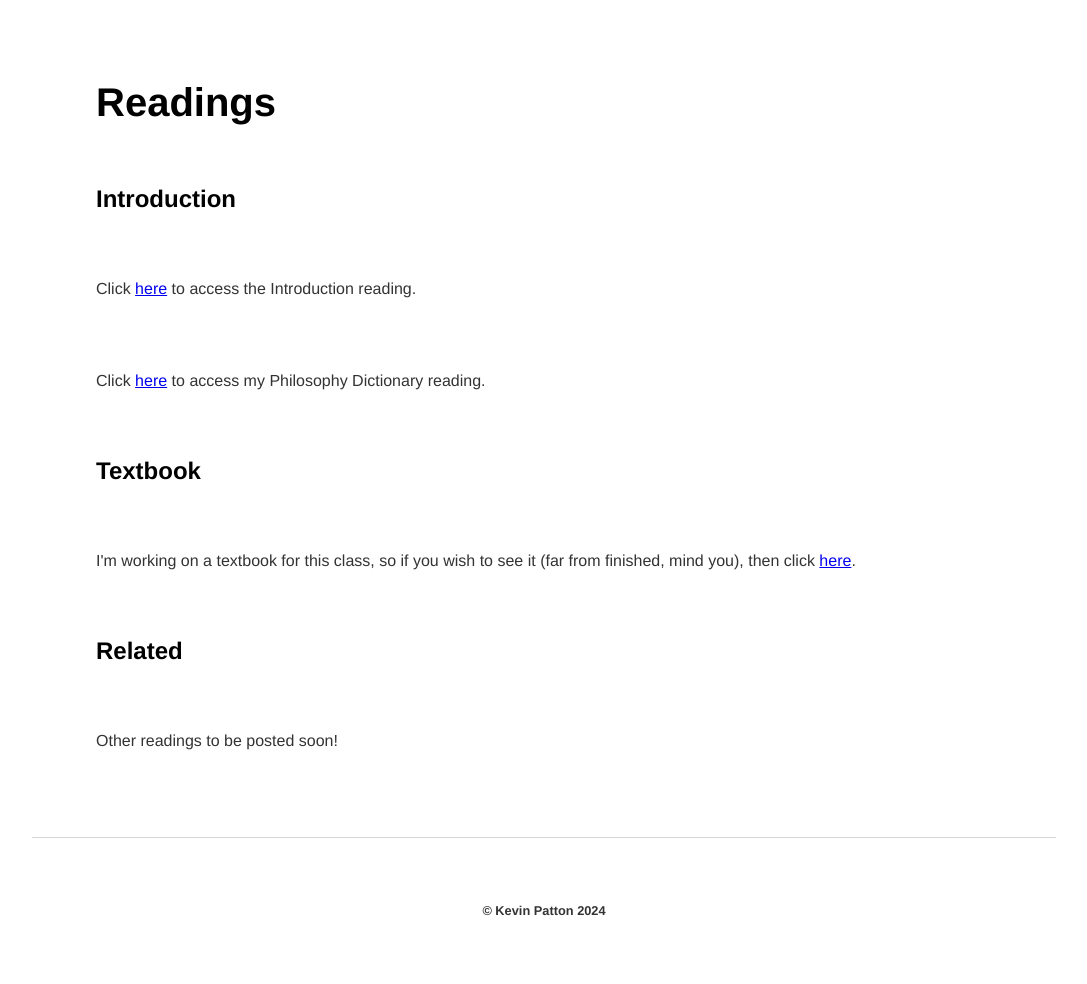
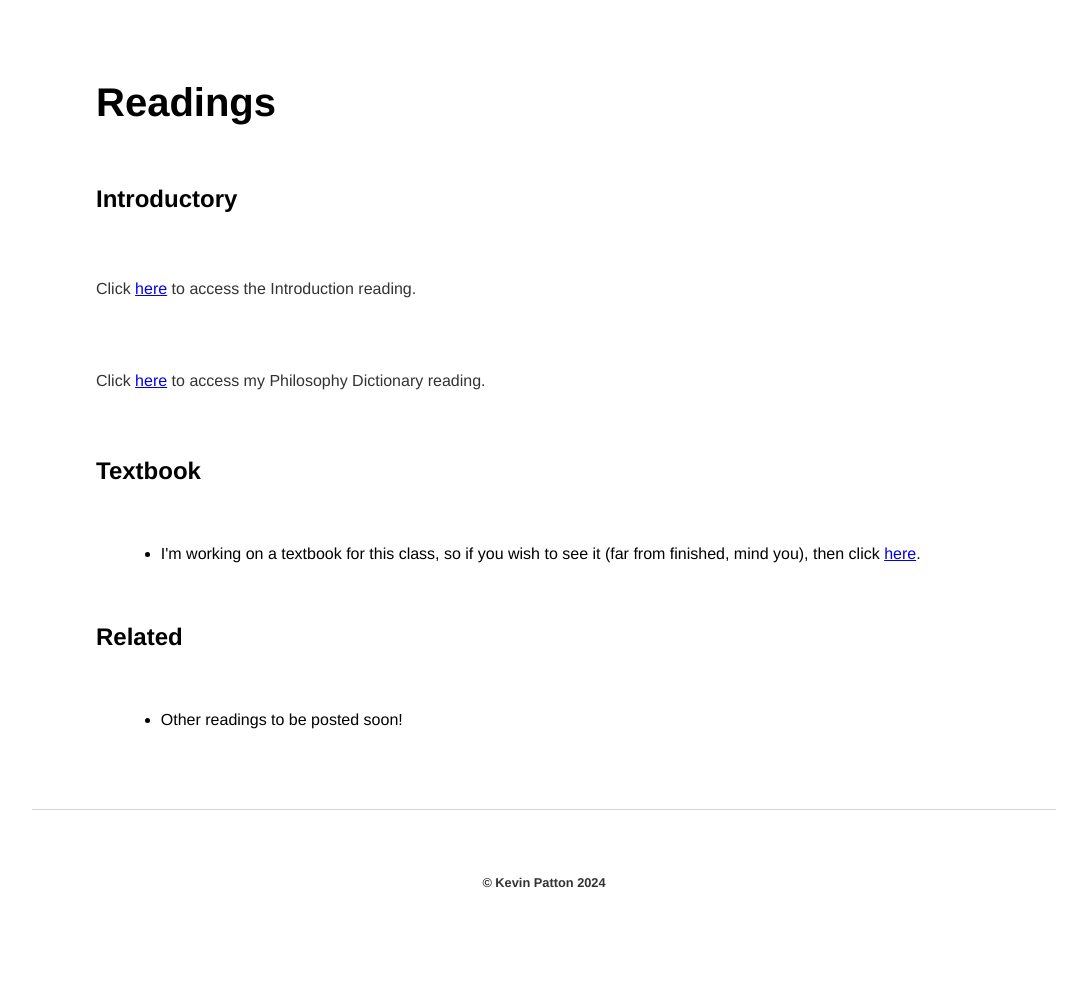
Before and after one commit to kevinjpatton/kevinjpatton.github.io, a Jekyll site: the page built from teaching/phil_2030/readings/index.html, in a window 1280 px wide. Shown: the part 348-1332 px from the top of the page, without its empty margins (96-1183 px from the left). Built offline with Jekyll 4.4.1, drawn with Linux system fonts in a browser that asks for light colours; Markdown is read by kramdown in place of the engine named in the settings; after the commit the page ends 1304 px from its top, so only the background shows below that.

Commit message:
Update index.html

```diff
--- a/teaching/phil_2030/readings/index.html
+++ b/teaching/phil_2030/readings/index.html
@@ -3,10 +3,12 @@
 title: PHIL2030 - Readings
 ---
 <h1>Readings</h1>
-<h2>Introduction</h2>
+<h2>Introductory</h2>
 <p>Click <a href="/banda/Draft - How to Philosophize.pdf" target="_blank">here</a> to access the Introduction reading.</p>
 <p>Click <a href="/banda/Draft - Philosophabet.pdf" target="_blank">here</a> to access my Philosophy Dictionary reading.</p>
-<h2>Textbook</h2>
-<p>I'm working on a textbook for this class, so if you wish to see it (far from finished, mind you), then click <a href="/teaching/phil_2030/readings/Draft - 2030 Textbook.pdf" target="_blank">here</a>.</p>
-<h2>Related</h2>
-<p>Other readings to be posted soon!</p>
+<h2>Textbook</h2><ul class="standard-list">
+<li>I'm working on a textbook for this class, so if you wish to see it (far from finished, mind you), then click <a href="/teaching/phil_2030/readings/Draft - 2030 Textbook.pdf" target="_blank">here</a>.</li>
+</ul>
+<h2>Related</h2><ul class="standard-list">
+<li>Other readings to be posted soon!</li>
+</ul>
```
